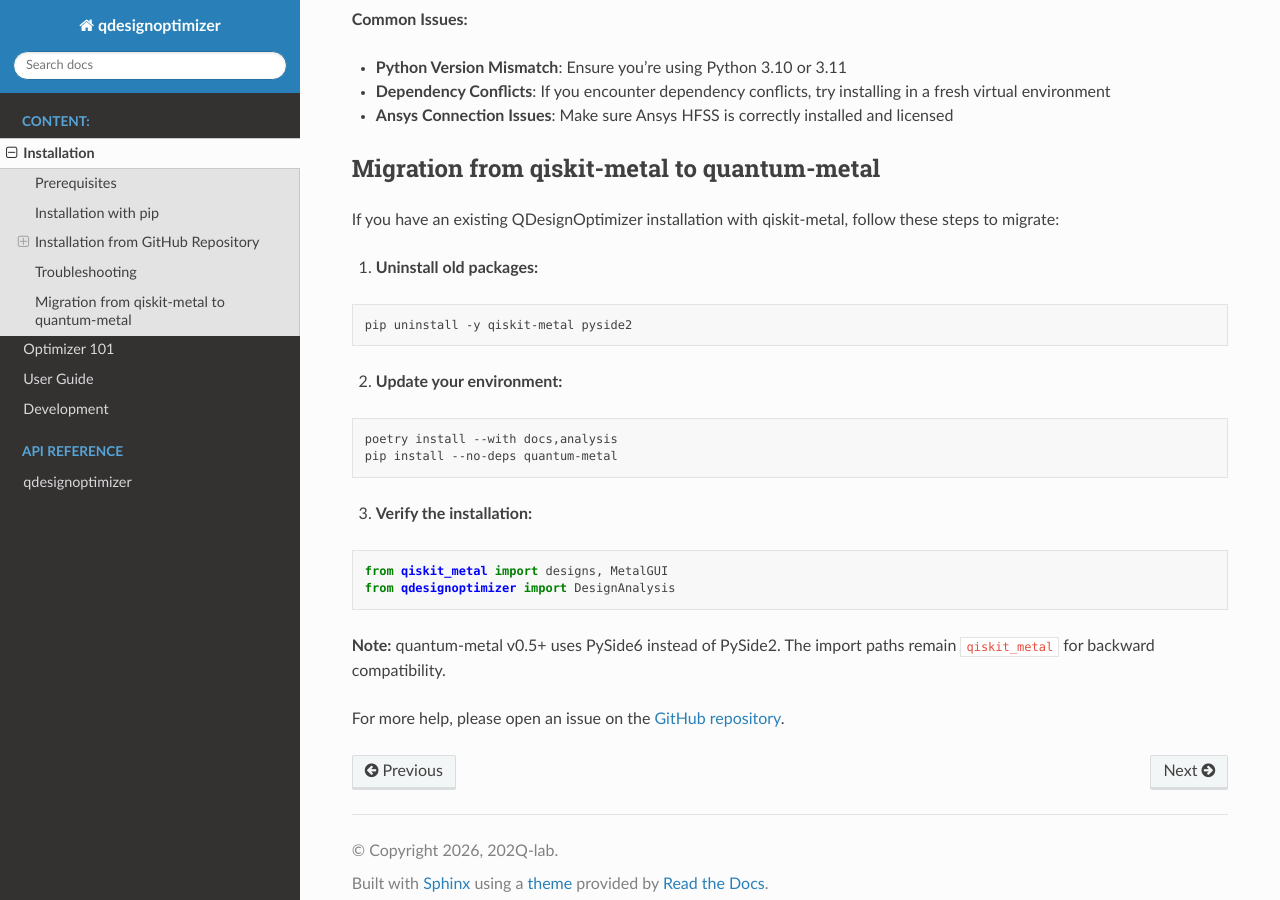
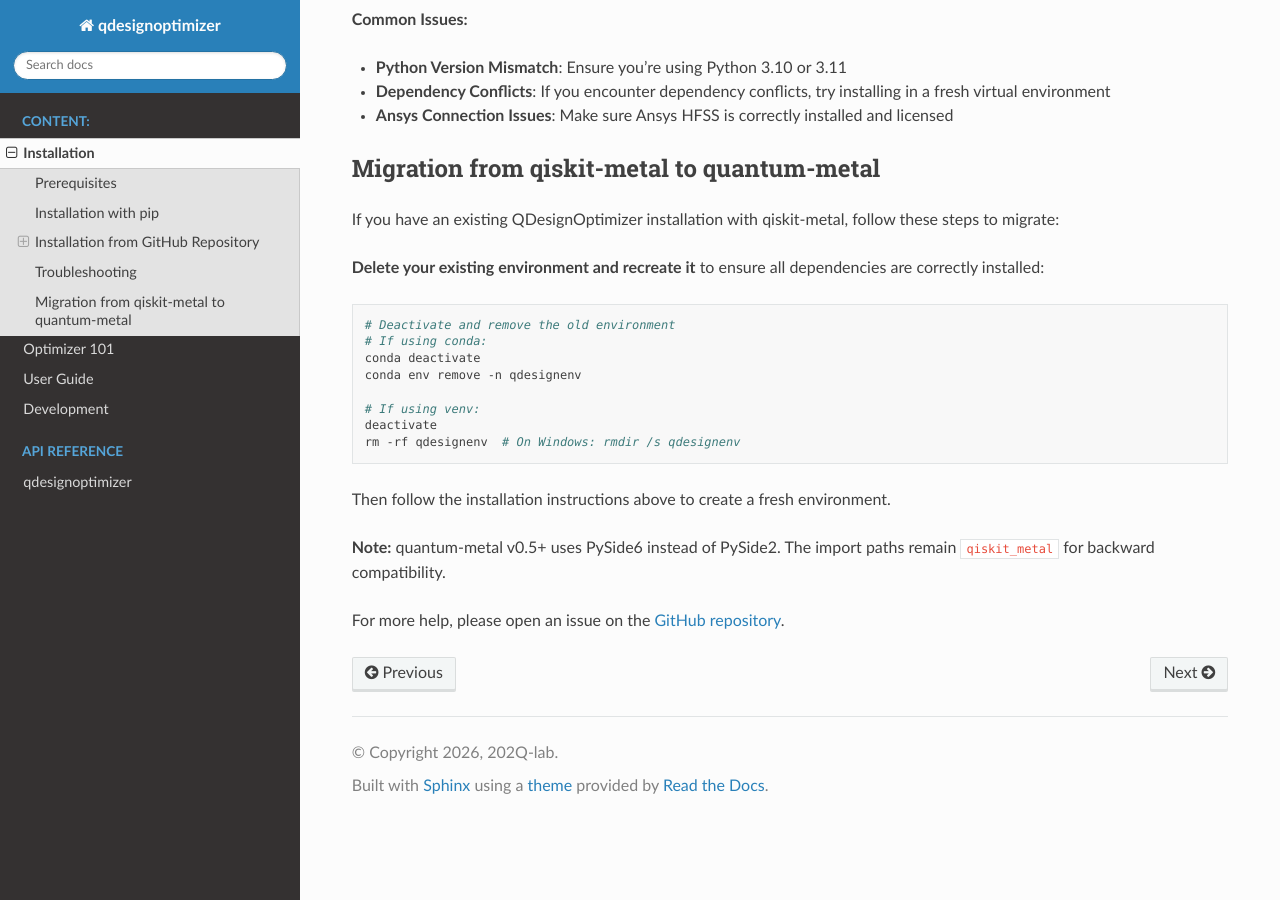
Before and after one commit to 202Q-lab/QDesignOptimizer, a Sphinx documentation site: the page built from docs/source/installation.rst, in a window 1280 px wide and 900 px high, scrolled down 2640 px. Built offline with Sphinx 7.4.7 and the Read the Docs theme 3.1.0, drawn with Linux system fonts in a browser that asks for light colours; pages that are not in the unit, such as notebooks, are missing from menus.

Commit message:
improve doc about installation

```diff
--- a/docs/source/installation.rst
+++ b/docs/source/installation.rst
@@ -136,25 +136,20 @@ Migration from qiskit-metal to quantum-metal
 
 If you have an existing QDesignOptimizer installation with qiskit-metal, follow these steps to migrate:
 
-1. **Uninstall old packages:**
+**Delete your existing environment and recreate it** to ensure all dependencies are correctly installed:
 
 .. code-block:: bash
 
-    pip uninstall -y qiskit-metal pyside2
+    # Deactivate and remove the old environment
+    # If using conda:
+    conda deactivate
+    conda env remove -n qdesignenv
 
-2. **Update your environment:**
+    # If using venv:
+    deactivate
+    rm -rf qdesignenv  # On Windows: rmdir /s qdesignenv
 
-.. code-block:: bash
-
-    poetry install --with docs,analysis
-    pip install --no-deps quantum-metal
-
-3. **Verify the installation:**
-
-.. code-block:: python
-
-    from qiskit_metal import designs, MetalGUI
-    from qdesignoptimizer import DesignAnalysis
+Then follow the installation instructions above to create a fresh environment.
 
 **Note:** quantum-metal v0.5+ uses PySide6 instead of PySide2. The import paths remain ``qiskit_metal`` for backward compatibility.
 
```
Also changed, not shown: README.md (+3 -103 lines).
